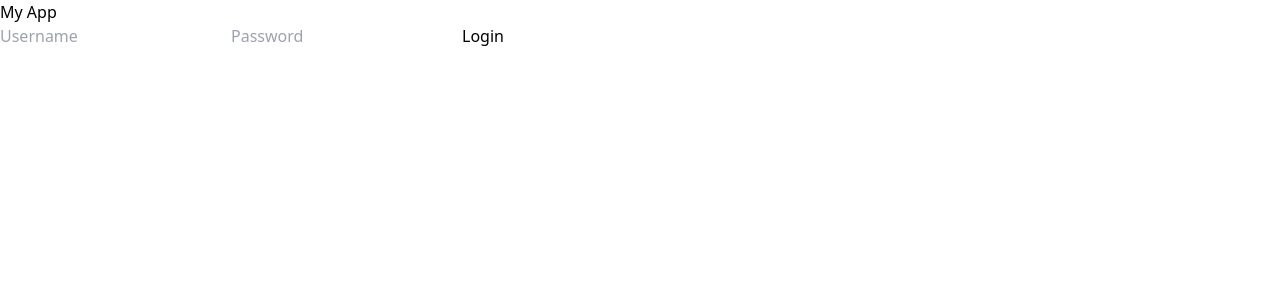
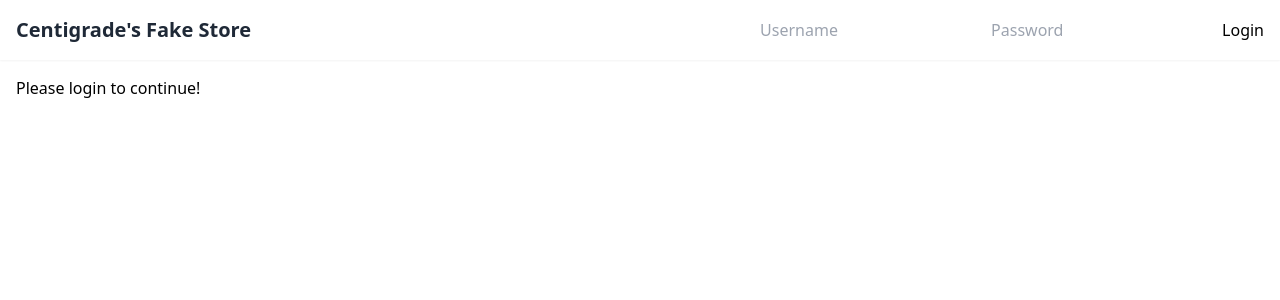
Before and after one commit to davishuang9/centigrade, a React (Vite) app in the folder frontend/: page / in a window 1280 px wide. Shown: the top 300 px of the page. Built offline with nearby package versions, Linux system fonts and the light colour scheme; no server answers.

Commit message:
Add header, fix CORS issue with login

```diff
--- a/frontend/index.html
+++ b/frontend/index.html
@@ -1,12 +1,15 @@
 <!DOCTYPE html>
 <html lang="en">
+
 <head>
   <meta charset="UTF-8" />
   <meta name="viewport" content="width=device-width, initial-scale=1.0" />
-    <title>Centigrade Fake Store API</title>
+  <title>Centigrade Fake Store</title>
 </head>
+
 <body>
   <div id="root"></div>
   <script type="module" src="/src/main.jsx"></script>
 </body>
+
 </html>
--- a/frontend/src/App.jsx
+++ b/frontend/src/App.jsx
@@ -1,19 +1,22 @@
 import React from 'react';
-import Login from './components/Login';
 import Welcome from './components/Welcome';
+import Header from './components/Header';
 import { AuthProvider, useAuth } from './context/AuthContext';
 
 function AppContent() {
+  // Logic to be moved to routes in a larger app
   const { isAuthenticated } = useAuth();
-  return isAuthenticated ? <Welcome /> : <Login />;
+  return isAuthenticated ? <Welcome /> : <div>Please login to continue!</div>;
 }
 
 function App() {
   return (
     <AuthProvider>
-      <div className="bg-white">
-        <h1>My App</h1>
-        <AppContent />
+      <div className="bg-white min-h-screen">
+        <Header />
+        <main className="p-4">
+          <AppContent />
+        </main>
       </div>
     </AuthProvider>
   );
--- /dev/null
+++ b/frontend/src/components/Header.jsx
@@ -0,0 +1,25 @@
+import React from 'react';
+import { useAuth } from '../context/AuthContext';
+import Login from './Login';
+
+function Header() {
+  const { isAuthenticated, logout } = useAuth();
+
+  return (
+    <header className="flex justify-between items-center p-4 bg-white shadow-sm">
+      <h1 className="text-xl font-bold text-gray-800">Centigrade's Fake Store</h1>
+      {isAuthenticated ? (
+        <button
+          onClick={logout}
+          className="px-4 py-2 bg-red-500 text-white rounded hover:bg-red-600 transition-colors"
+        >
+          Logout
+        </button>
+      ) : (
+        <Login />
+      )}
+    </header>
+  );
+}
+
+export default Header;
--- a/frontend/src/components/Welcome.jsx
+++ b/frontend/src/components/Welcome.jsx
@@ -6,9 +6,10 @@ function Welcome() {
 
   return (
     <div>
-      <h1>Welcome to Centigrade!</h1>
+      <h1>Welcome to Centigrade's Fake Store!</h1>
       <p>You are now logged in.</p>
       <button onClick={logout}>Logout</button>
+      <div>product wheel here</div>
     </div>
   );
 }
```
Also changed, not shown: 2 other files (tests, documents, lock files or other folders). Lines whose indentation alone changed are shown as unchanged.
